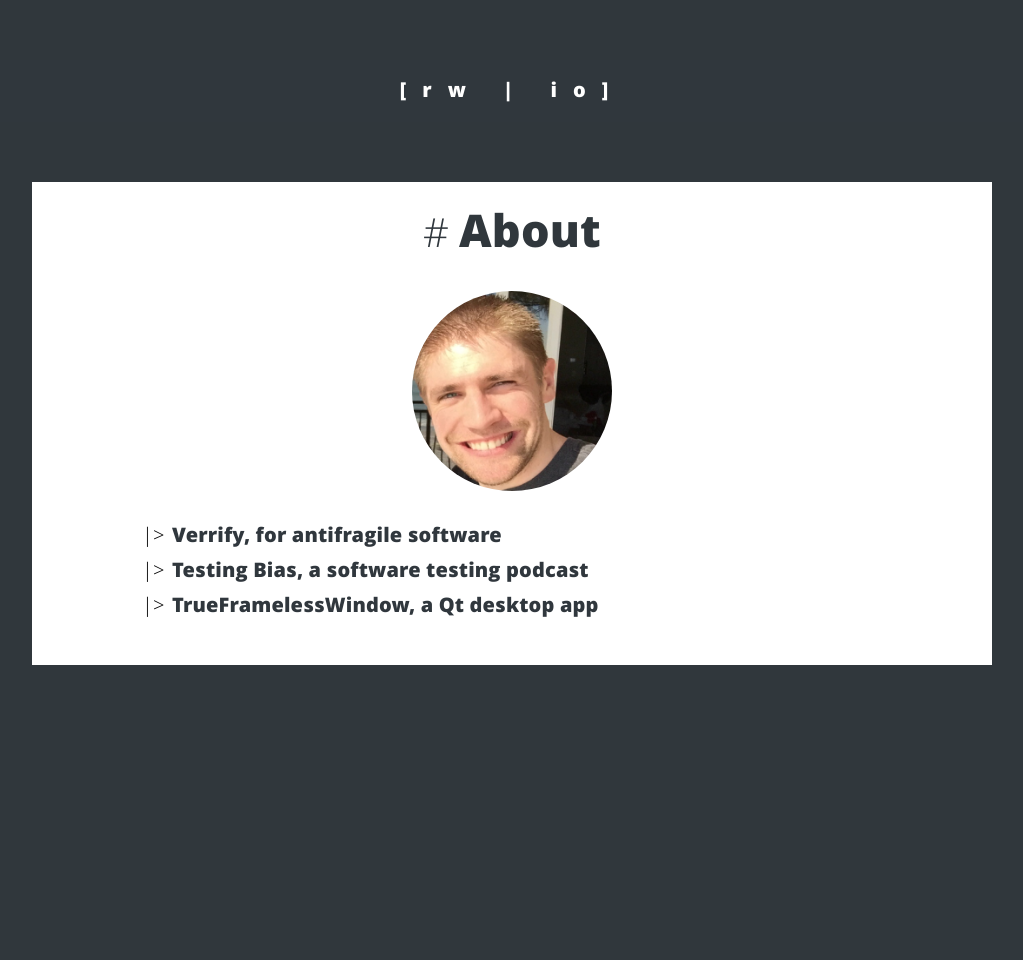
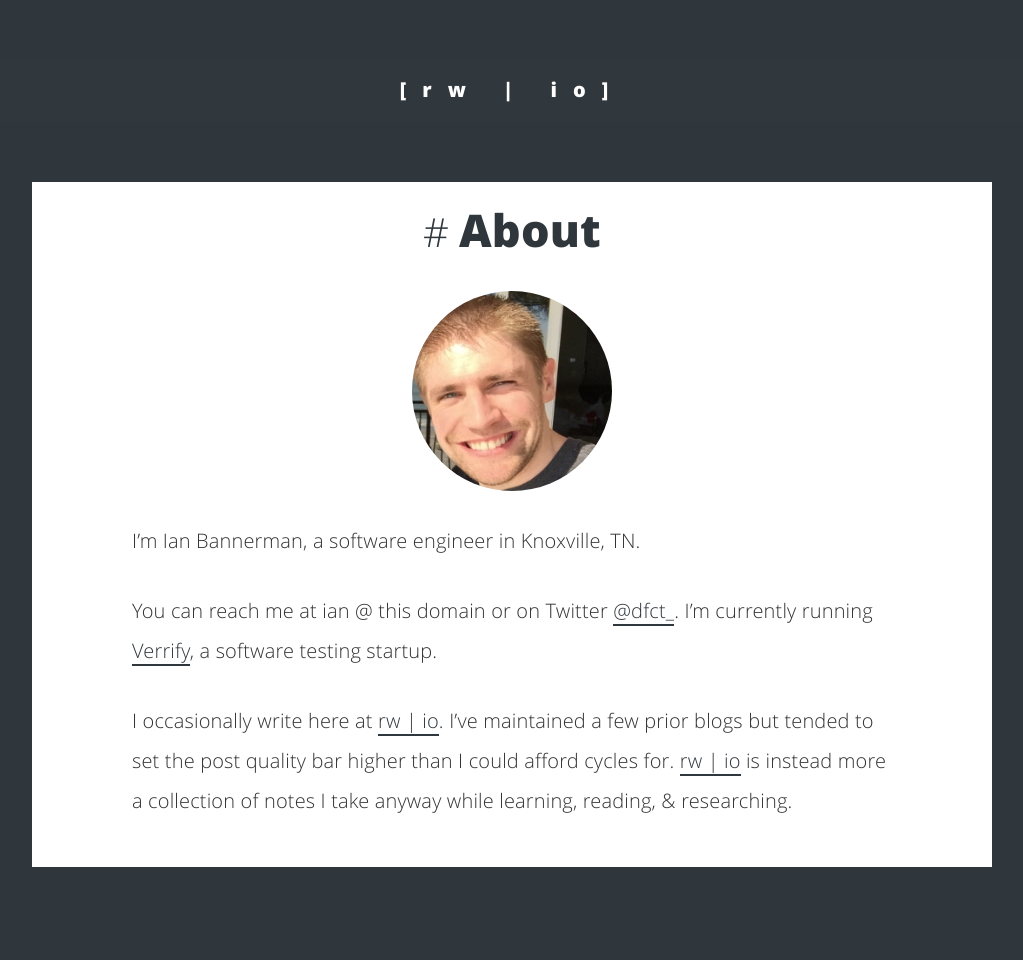
Before and after one commit to dfct/rw.internals.io, a Jekyll site: the page built from about.md, in a window 1280 px wide. Shown: the whole page, without its empty margins (128-1151 px from the left). Built offline with Jekyll 4.4.1, drawn with Linux system fonts in a browser that asks for light colours; comment, search, counter and statistics services are not loaded.

Commit message:
Add about page text & mixpanel analytics

```diff
--- a/_includes/head.html
+++ b/_includes/head.html
@@ -6,18 +6,6 @@
     <title>{% if page.title %}{{ page.title }}{% else %}{{ site.title }}{% endif %}</title>
 
     <meta name="description" content="{% if page.description %}{{ page.description | strip_html | strip_newlines | truncate: 160 }}{% else %}{{ site.description }}{% endif %}">
-
-    <!-- Social Twitter -->
-    <meta name="twitter:card" content="summary_large_image">
-    <meta name="twitter:site" content="@{{site.twitter_username}}">
-    <meta name="twitter:title" content="{% if page.title %}{{ page.title }}{% else %}{{ site.title }}{% endif %}">
-    <meta name="twitter:description" content="{% if page.description %}{{ page.description | strip_html | strip_newlines | truncate: 160 }}{% else %}{{ site.description }}{% endif %}">
-
-    {% if page.image %}
-    <meta property="twitter:image:src" content="{{ site.url }}{{page.image }}">
-    {% else %}
-    <meta property="twitter:image:src" content="{{ "/assets/img/blog-image.png" | prepend: site.baseurl | prepend: site.url }}">
-    {% endif %}
 
     <!-- Favicon -->
     <link rel="shortcut icon" href="{{site.baseurl}}/assets/img/icons/favicon.ico" type="image/x-icon" />
@@ -28,4 +16,9 @@
     <link rel="stylesheet" href="{{ "/assets/css/main.css" | prepend: site.baseurl }}">
     <link rel="canonical" href="{{ page.url | replace:'index.html','' | prepend: site.baseurl | prepend: site.url }}">
     <link rel="alternate" type="application/rss+xml" title="{{ site.title }}" href="{{ "/feed.xml" | prepend: site.baseurl | prepend: site.url }}" />
+
+	<!-- start Mixpanel --><script type="text/javascript">(function(e,a){if(!a.__SV){var b=window;try{var c,l,i,j=b.location,g=j.hash;c=function(a,b){return(l=a.match(RegExp(b+"=([^&]*)")))?l[1]:null};g&&c(g,"state")&&(i=JSON.parse(decodeURIComponent(c(g,"state"))),"mpeditor"===i.action&&(b.sessionStorage.setItem("_mpcehash",g),history.replaceState(i.desiredHash||"",e.title,j.pathname+j.search)))}catch(m){}var k,h;window.mixpanel=a;a._i=[];a.init=function(b,c,f){function e(b,a){var c=a.split(".");2==c.length&&(b=b[c[0]],a=c[1]);b[a]=function(){b.push([a].concat(Array.prototype.slice.call(arguments,
+	0)))}}var d=a;"undefined"!==typeof f?d=a[f]=[]:f="mixpanel";d.people=d.people||[];d.toString=function(b){var a="mixpanel";"mixpanel"!==f&&(a+="."+f);b||(a+=" (stub)");return a};d.people.toString=function(){return d.toString(1)+".people (stub)"};k="disable time_event track track_pageview track_links track_forms register register_once alias unregister identify name_tag set_config reset people.set people.set_once people.increment people.append people.union people.track_charge people.clear_charges people.delete_user".split(" ");
+	for(h=0;h<k.length;h++)e(d,k[h]);a._i.push([b,c,f])};a.__SV=1.2;b=e.createElement("script");b.type="text/javascript";b.async=!0;b.src="undefined"!==typeof MIXPANEL_CUSTOM_LIB_URL?MIXPANEL_CUSTOM_LIB_URL:"file:"===e.location.protocol&&"//cdn.mxpnl.com/libs/mixpanel-2-latest.min.js".match(/^\/\//)?"https://cdn.mxpnl.com/libs/mixpanel-2-latest.min.js":"//cdn.mxpnl.com/libs/mixpanel-2-latest.min.js";c=e.getElementsByTagName("script")[0];c.parentNode.insertBefore(b,c)}})(document,window.mixpanel||[]);
+	mixpanel.init("046bd71c259072bf588c2c0d45c0b917");</script><!-- end Mixpanel -->
 </head>
--- a/about.html
+++ /dev/null
@@ -1,18 +0,0 @@
----
-layout: minimal
-title: "About – rw | io"
-permalink: /about/index.html
-description: "About Ian..."
----
-
-<h1>About</h1>
-
-<img itemprop="image" class="img-rounded about_perfil" src="{{ site.profile_picture }}">
-
-<div class="aboutme">
-	<ul class="recent">
-		{% for project in site.projects %}
-	    	<li><a href="{{ project.url}}"><h3 class="project-name" itemprop="name">{{ project.name }}</h3></a></li>
-	    {% endfor %}
-	</ul>
-</div>
--- /dev/null
+++ b/about.md
@@ -0,0 +1,16 @@
+---
+layout: minimal
+title: "About – rw | io"
+permalink: /about/index.html
+description: "About Ian..."
+---
+
+# About
+
+<img itemprop="image" class="img-rounded about_perfil" src="{{ site.profile_picture }}">
+
+I'm Ian Bannerman, a software engineer in Knoxville, TN.
+
+You can reach me at ian @ this domain or on Twitter [@dfct&#95;](https://twitter.com/dfct_). I'm currently running [Verrify](https://verrify.com), a software testing startup.
+
+I occasionally write here at [rw &#124; io](https://rw.internals.io). I've maintained a few prior blogs but tended to set the post quality bar higher than I could afford cycles for. [rw &#124; io](https://rw.internals.io) is instead more a collection of notes I take anyway while learning, reading, & researching.
```
